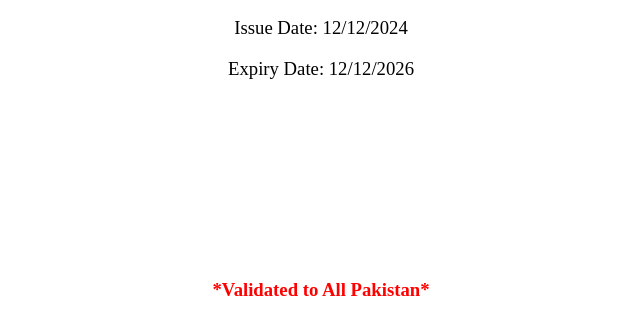
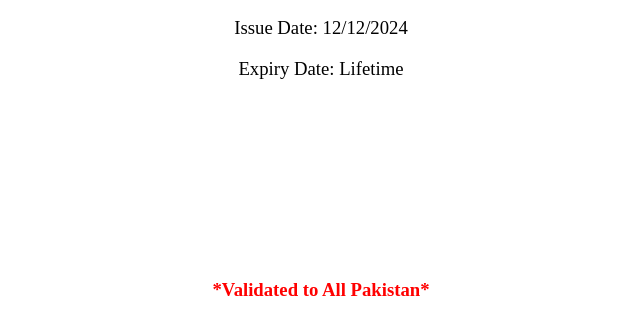
Before and after one commit to ministryinterior/ministryinterior2120264455055, a plain HTML site: page index.html in a window 1280 px wide. Shown: the part 2910-3220 px from the top of the page, 319-959 px from the left. Drawn offline with Linux system fonts and the light colour scheme.

Commit message:
index.html

```diff
--- a/index.html
+++ b/index.html
@@ -74,7 +74,7 @@
 <h3 class="padding-2">Address: Bacho Ki Mohil Karun Khel, Dakkhana Jamrud, Ghandi, Tehsil Jamhravi District Khyber </br>    </h3>
 <h3 style="color:red"><b>*Valid For All Vehicles*</b></h3>
 <h3>Issue Date: 12/12/2024 </h3>
-<h3 class="padding-5">Expiry Date: 12/12/2026 </h3>
+<h3 class="padding-5">Expiry Date: Lifetime </h3>
 <h3 class="padding-4" style="color:red"><b>*Validated to All Pakistan*</b></h3>
 <h4 style="color:red">CopyRight</h4>
 <div><b>@2024</b> Ministry of Interior Pakistan Phone No: 051-9206660 Fax No: 051-9204193 Email ID: <a href="/cdn-cgi/l/email-protection" class="__cf_email__" data-cfemail="bcd8cfd0ddcb8efcd5d2c8d9ced5d3ce92dbd3ca92ccd7">[email&#10;protected]</a></div>
```
